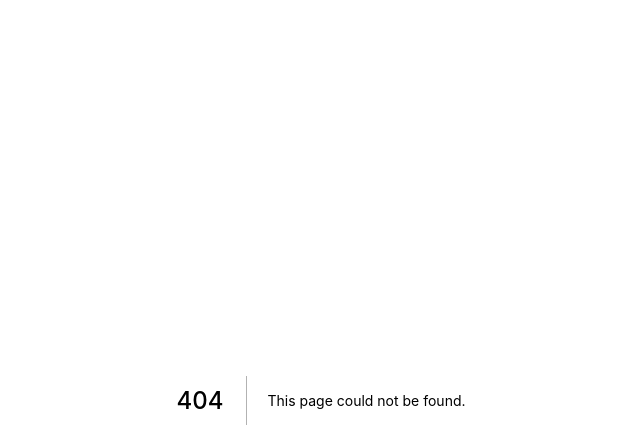
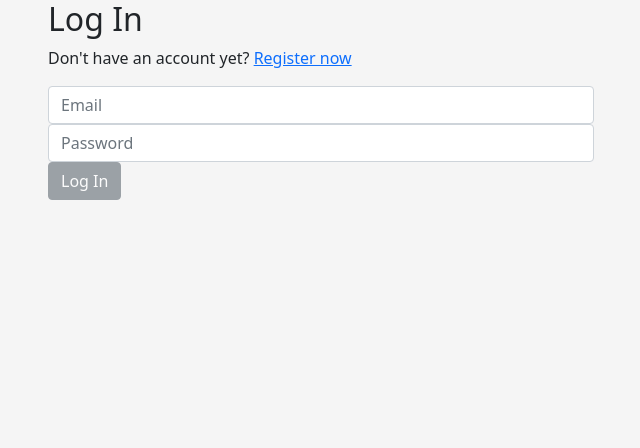
Before and after one commit to jp-mariano/To-Do-App-Frontend, a Next.js app: page /login in a window 1280 px wide. Before the commit this address had no page. Shown: the top 448 px of the page, without its empty margins (319-959 px from the left). Built offline with nearby package versions, Linux system fonts and the light colour scheme; no server answers.

Commit message:
Added UserContext, Head & LoginForm components, Log in/out functionality, Dashboard page, and a favicon

```diff
--- /dev/null
+++ b/UserContext.js
@@ -0,0 +1,3 @@
+import { createContext } from 'react';
+
+export const UserContext = createContext(null);
--- /dev/null
+++ b/components/Head.js
@@ -0,0 +1,28 @@
+import Head from 'next/head';
+import PropTypes from 'prop-types';
+
+function HeadElem({ dataProp }) {
+	const { title, description } = dataProp;
+
+	return (
+		<Head>
+			<meta charSet='UTF-8' />
+			<meta
+				name='viewport'
+				content='width=device-width, initial-scale=1.0'
+			/>
+			<title>{ title }</title>
+			<meta name='description' content={ description } />
+			<link rel='icon' href='/jpm-logo.png' />
+		</Head>
+	);
+}
+
+Head.propTypes = {
+	headData: PropTypes.shape({
+		title: PropTypes.string.isRequired,
+		description: PropTypes.string.isRequired
+	})
+};
+
+export default HeadElem;
--- /dev/null
+++ b/components/LoginForm.js
@@ -0,0 +1,138 @@
+import { Fragment, useContext, useEffect, useState } from 'react';
+import { useRouter } from 'next/router';
+import Swal from 'sweetalert2';
+import { UserContext } from '../UserContext';
+import AppHelper from '../helpers/app-helper';
+import { Button, Form } from 'react-bootstrap';
+
+function LoginForm() {
+	const router = useRouter();
+
+	const { setUser } = useContext(UserContext);
+
+	// useStates
+	const [email, setEmail] = useState('');
+	const [password, setPassword] = useState('');
+	const [isActive, setIsActive] = useState(false);
+
+	// Effect
+	useEffect(() => {
+		if (email !== '' && password !== '') {
+			setIsActive(true);
+		}
+	}, [email, password]);
+
+	// Authentication process
+	async function authenticateEmail(e) {
+		try {
+			e.preventDefault();
+
+			// Log In via Email
+			// Assign an access token to the user when log in is successful
+			const response = await fetch(`${ AppHelper.API_URL }/users/log-in`, {
+				method: 'POST',
+				headers: { 'Content-Type': 'application/json' },
+				body: JSON.stringify({
+					email: email,
+					password: password
+				})
+			});
+
+			const data = await response.json();
+
+			if (typeof data.accessToken !== 'undefined') {
+				getUserDetails(data.accessToken);
+
+				// Clears the form fields when finished
+				setEmail('');
+				setPassword('');
+			} else {
+				if (data.error === 'email-does-not-exist') {
+					Swal.fire('Authentication Failed', 'User does not exist.', 'error');
+				} else if (data.error === 'incorrect-password') {
+					Swal.fire('Authentication Failed', 'Please check your password.', 'error');
+				} else if (data.error === 'login-type-error') {
+					Swal.fire('Login Type Error', 'You may have registered through a different login method, try an alternative login method', 'error');
+				}
+			}
+
+		} catch (err) {
+			console.error(err);
+		}
+	}
+
+	// Fetching user's information upon login and save the id to UserContext
+	async function getUserDetails(accessToken) {
+		try {
+			const response = await fetch(`${ AppHelper.API_URL }/users/details`, {
+				headers: { Authorization: `Bearer ${ accessToken }` }
+			});
+
+			const data = await response.json();
+
+			setUser({
+				id: data._id,
+				token: accessToken
+			});
+
+			// Welcome alert
+			Swal.fire('Welcome!', `How's your day, ${ data.givenName }?`, 'success');
+
+			// router
+			router.push('/');
+
+		} catch (err) {
+			console.error(err);
+		}
+	}
+
+	return (
+		<Fragment>
+			<h2>Log In</h2>
+			<p>
+				Don't have an account yet? <a href='/'>Register now</a>
+			</p>
+			<Form onSubmit={ authenticateEmail }>
+				<Form.Group controlId='userEmail'>
+					<Form.Control
+						type='email'
+						placeholder='Email'
+						value={ email }
+						onChange={(e) => setEmail(e.target.value)}
+						required
+					/>
+				</Form.Group>
+
+				<Form.Group controlId='userPassword'>
+					<Form.Control
+						type='password'
+						placeholder='Password'
+						value={ password }
+						onChange={(e) => setPassword(e.target.value)}
+						required
+					/>
+				</Form.Group>
+
+				{ isActive ?
+					<Button
+						className='btn btn-block mb-3'
+						variant='primary'
+						type='submit'
+					>
+						Log In
+					</Button>
+					:
+					<Button
+						className='btn btn-block mb-3'
+						variant='secondary'
+						disabled
+					>
+						Log In
+					</Button>
+				}
+			</Form>
+		</Fragment>
+	);
+}
+
+export default LoginForm;
--- /dev/null
+++ b/helpers/app-helper.js
@@ -0,0 +1,4 @@
+module.exports = {
+	API_URL: process.env.NEXT_PUBLIC_API_URL,
+	getAccessToken: () => localStorage.getItem('token'),
+}
--- a/pages/_app.js
+++ b/pages/_app.js
@@ -1,7 +1,20 @@
+import { useEffect, useState } from 'react';
+import { UserContext } from '../UserContext';
+import { Container } from 'react-bootstrap';
+import AppHelper from '../helpers/app-helper';
+import 'bootstrap/dist/css/bootstrap.min.css';
 import '../styles/globals.css';
 
 function MyApp({ Component, pageProps }) {
-	return <Component {...pageProps} />
+	const [user, setUser] = useState({ id: null, token: null });
+
+	return (
+		<UserContext.Provider value={{ user, setUser }}>
+			<Container>
+				<Component {...pageProps} />
+			</Container>
+		</UserContext.Provider>
+	);
 }
 
 export default MyApp;
--- /dev/null
+++ b/pages/login/index.js
@@ -0,0 +1,24 @@
+import { Fragment } from 'react';
+import Head from '../../components/Head';
+import LoginForm from '../../components/LoginForm';
+import { Col, Row } from 'react-bootstrap';
+
+function Login() {
+	const headData = {
+		title: 'Log In',
+		description: 'Log in to view your To Do List.'
+	};
+
+	return (
+		<Fragment>
+			<Head dataProp={ headData } />
+			<Row className='justify-content-center'>
+				<Col xs md='6'>
+					<LoginForm />
+				</Col>
+			</Row>
+		</Fragment>
+	);
+}
+
+export default Login;
```
Also changed, not shown: pages/dashboard/index.js (added, +23 -0 lines), pages/index.js (+31 -3 lines), pages/logout/index.js (added, +19 -0 lines), public/jpm-logo.png (added), styles/Home.module.css (added).
